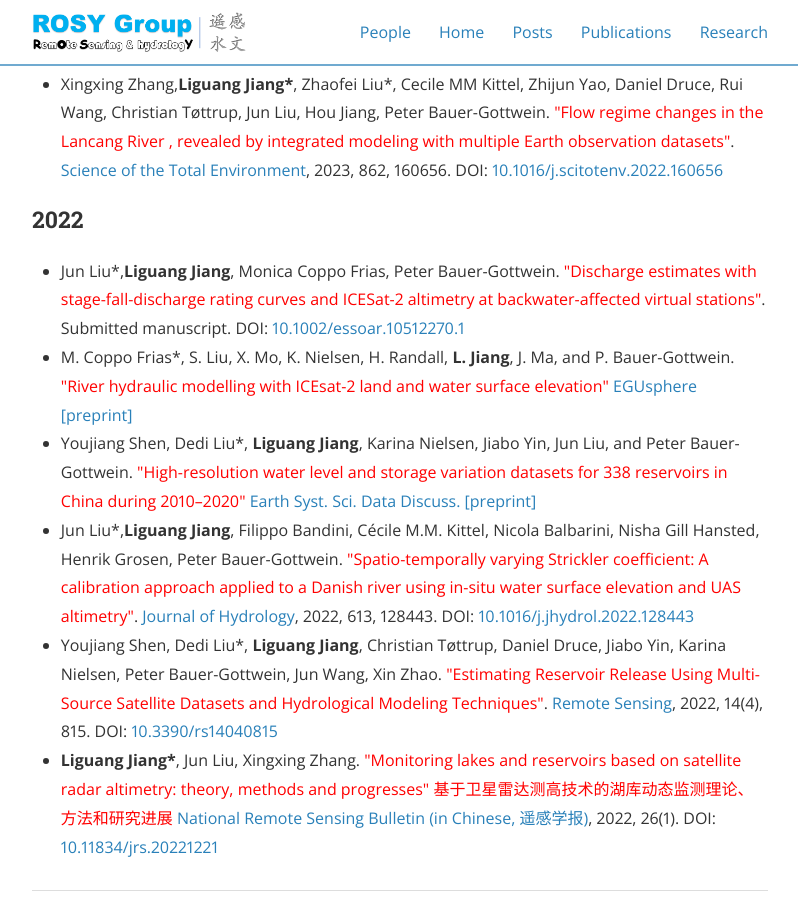
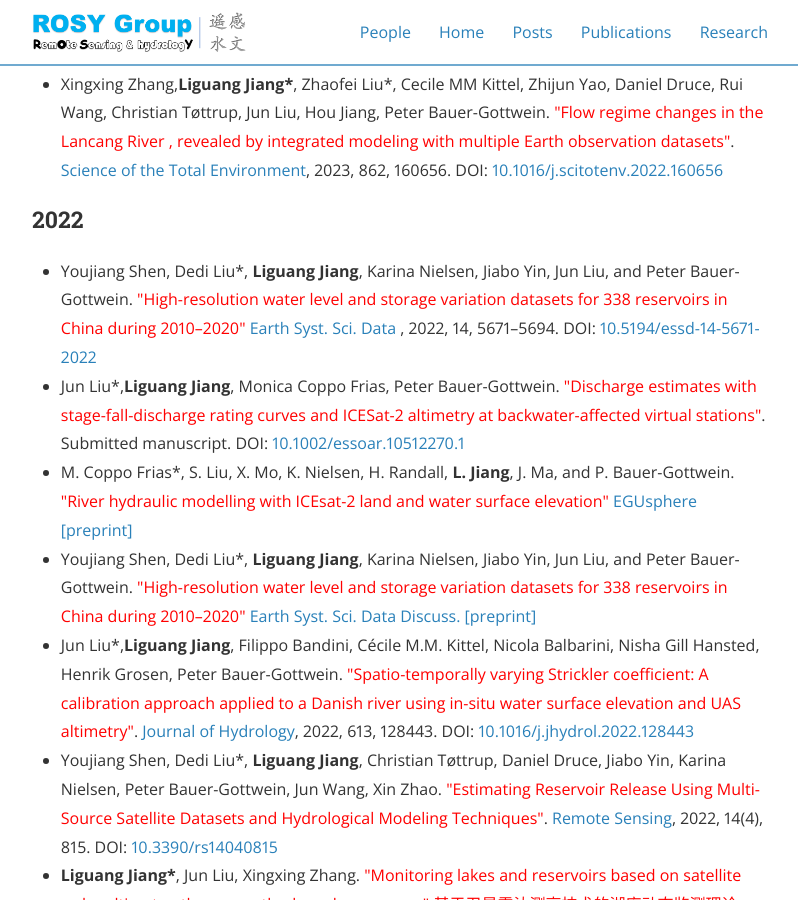
Before and after one commit to 12530/rshydro, a Jekyll site: the page built from publications.md, in a window 1280 px wide and 900 px high, scrolled down 564 px. Shown: the whole window, without its empty margins (240-1038 px from the left). Built offline with Jekyll 4.4.1, drawn with Linux system fonts in a browser that asks for light colours; nearby versions of some CDN libraries.

Commit message:
Update publications.md

```diff
--- a/publications.md
+++ b/publications.md
@@ -17,7 +17,7 @@ main_nav: true
 
 <h3>2022</h3>
 <ul>
-
+  <li>Youjiang Shen, Dedi Liu*, <b>Liguang Jiang</b>, Karina Nielsen, Jiabo Yin, Jun Liu, and Peter Bauer-Gottwein. <font color="red"> "High-resolution water level and storage variation datasets for 338 reservoirs in China during 2010–2020" </font> <a href="https://essd.copernicus.org/articles/14/5671/2022/"> Earth Syst. Sci. Data </a>, 2022, 14, 5671–5694. DOI: <a href="https://doi.org/10.5194/essd-14-5671-2022">10.5194/essd-14-5671-2022</a></li>
   <li>Jun Liu*,<b>Liguang Jiang</b>, Monica Coppo Frias, Peter Bauer-Gottwein. <font color="red">"Discharge estimates with stage-fall-discharge rating curves and ICESat-2 altimetry at backwater-affected virtual stations"</font>. Submitted manuscript. DOI: <a href="https://doi.org/10.1002/essoar.10512270.1">10.1002/essoar.10512270.1</a></li>
   <li>M. Coppo Frias*, S. Liu, X. Mo, K. Nielsen, H. Randall, <b>L. Jiang</b>, J. Ma, and P. Bauer-Gottwein. <font color="red"> "River hydraulic modelling with ICEsat-2 land and water surface elevation" </font> <a href="https://doi.org/10.5194/egusphere-2022-377"> EGUsphere [preprint] </a></li>
   <li>Youjiang Shen, Dedi Liu*, <b>Liguang Jiang</b>, Karina Nielsen, Jiabo Yin, Jun Liu, and Peter Bauer-Gottwein. <font color="red"> "High-resolution water level and storage variation datasets for 338 reservoirs in China during 2010–2020" </font> <a href="https://doi.org/10.5194/essd-2021-470"> Earth Syst. Sci. Data Discuss. [preprint] </a></li>
```
